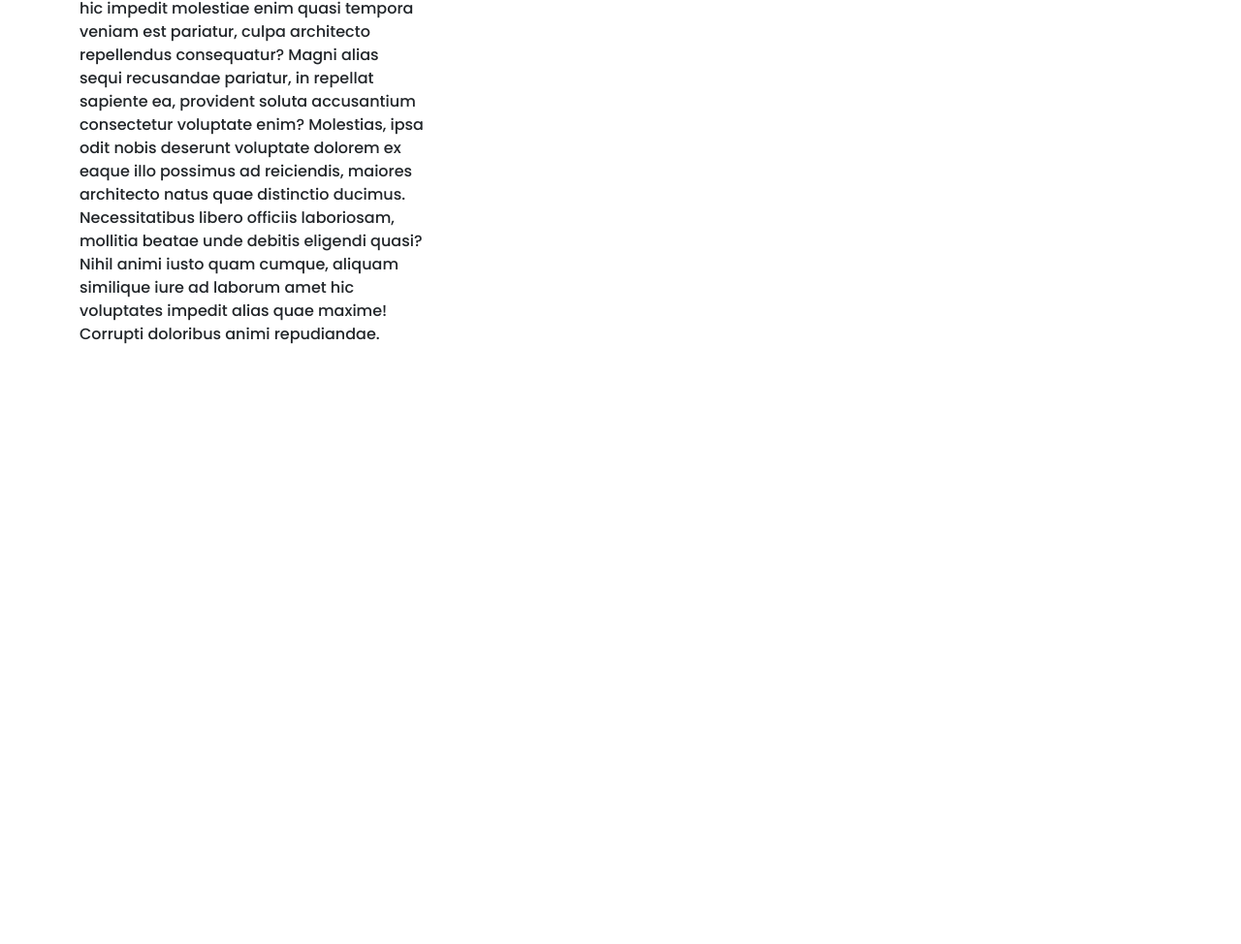
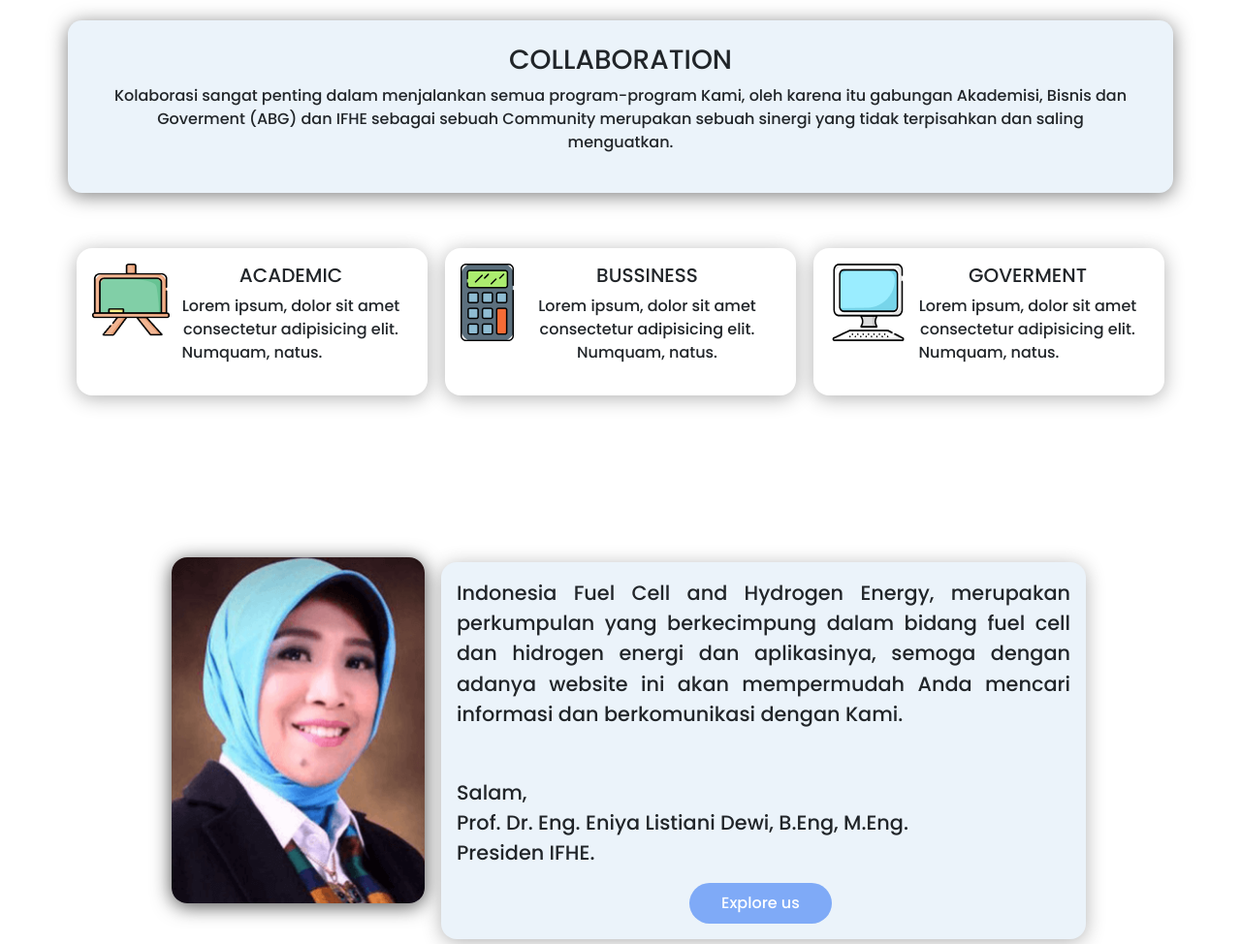
Before and after one commit to PratamaRafi/ifhe-webapss, a plain HTML site: page index.html in a window 1280 px wide. Shown: the part 678-1652 px from the top of the page at 97% size. Before the commit the page ends 1051 px from the top, so only its background shows below. Drawn offline with nearby package versions, Linux system fonts and the light colour scheme.

Commit message:
opening card president

```diff
--- a/css/main.css
+++ b/css/main.css
@@ -3,11 +3,11 @@ body {
   font-family: "Poppins", sans-serif;
 }
 
-body {
+/* body {
   background-image: url(../img/background.png);
-}
+} */
 
-body {
+body::before {
   content: "";
   background-image: url(../img/background.png);
   background-position: top right;
@@ -15,14 +15,24 @@ body {
   background-position-y: 150px;
   background-size: 50vmax;
   position: absolute;
+  width: 100%;
   top: 0;
   left: 0;
   bottom: 0;
   right: 0;
 }
 
-.custom-nav {
-  /* background-color: #7faaf7; */
+@media screen and (max-width: 992px) {
+  body::before {
+    margin-top: 0px;
+    opacity: 0.2;
+  }
+}
+
+@media screen and (max-width: 992px) {
+  .custom-section {
+    text-align: center;
+  }
 }
 
 .custom-nav #navbarNav .navbar-nav .nav-item .nav-link {
@@ -68,7 +78,87 @@ body {
 }
 
 .custom-section a:hover {
-  color: #7faaf7;
+  color: white;
   border: 1px solid #7faaf7;
-  background-color: transparent;
+  background-color: #415da5;
 }
+
+.collab {
+  background-color: #ebf3fa;
+  border-radius: 0.9em !important;
+  box-shadow: 0 3px 20px rgba(0, 0, 0, 0.5) !important;
+}
+
+.info {
+  background-color: whitesmoke;
+  border-radius: 1em !important;
+  margin: 5px !important;
+  box-shadow: 0 3px 20px rgba(0, 0, 0, 0.3) !important;
+  padding: 1em;
+}
+
+.info-deputy {
+  background-color: #ebf3fa;
+  border-radius: 1em !important;
+  margin: 5px !important;
+  box-shadow: 0 3px 20px rgba(0, 0, 0, 0.3) !important;
+  padding: 1em;
+}
+
+.info-deputy p {
+  font-size: 1.3em;
+  text-align: justify;
+}
+
+@media screen and (max-width: 992px) {
+  .info-deputy {
+    margin-top: 1em;
+  }
+}
+
+@media screen and (max-width: 992px) {
+  .info-deputy p {
+    font-size: 1rem;
+  }
+}
+
+.info-deputy a {
+  display: inline-block;
+  color: white;
+  background-color: #7faaf7;
+  border-radius: 1.5em;
+  padding: 0.5em 2em;
+  text-decoration: none;
+  -webkit-transition: 0.5s ease;
+  transition: 0.5s ease;
+  border: 1px solid transparent;
+  font-weight: 500;
+  margin-left: 15em;
+}
+
+.info-deputy a:hover {
+  color: white;
+  border: 1px solid #7faaf7;
+  background-color: #415da5;
+}
+
+@media screen and (max-width: 992px) {
+  .info-deputy a {
+    margin-left: auto;
+  }
+}
+
+.text-info {
+  text-align: center;
+  color: #212529 !important;
+}
+
+.member-img {
+  border-radius: 1em;
+  height: 357px;
+  width: 268px;
+  /* margin-left: 150px; */
+  -webkit-box-shadow: 0 3px 20px rgba(0, 0, 0, 0.7);
+  box-shadow: 0 3px 20px rgba(0, 0, 0, 0.7);
+  /* margin-bottom: 100px; */
+}
--- a/index.html
+++ b/index.html
@@ -69,7 +69,7 @@
         <div class="row custom-section">
           <div class="col-12 col-lg-5">
             <h2>Welcome,</h2>
-            <h3>Selamat datang di website IFHE.OR.ID. Indonesia Fuel Cell and Hydrogen Energy</h3>
+            <h3>Selamat datang di website Indonesia Fuel Cell and Hydrogen Energy</h3>
             <p>Lorem ipsum dolor sit amet consectetur adipisicing elit. Reprehenderit pariatur exercitationem quod repellat cumque possimus delectus doloremque, amet iste. Sint.</p>
             <a href="#">Join us</a>
           </div>
@@ -79,15 +79,73 @@
 
       <!-- ICON INFO -->
       <section class="section">
-        <div class="container" id="prolog">
-          <div class="row">
-            <div class="col-4 info">
-              <p>Lorem ipsum dolor sit amet consectetur adipisicing elit. Maiores quibusdam molestiae ratione, reiciendis dolore repellendus exercitationem? Sapiente distinctio suscipit quaerat minus provident hic impedit molestiae enim quasi tempora veniam est pariatur, culpa architecto repellendus consequatur? Magni alias sequi recusandae pariatur, in repellat sapiente ea, provident soluta accusantium consectetur voluptate enim? Molestias, ipsa odit nobis deserunt voluptate dolorem ex eaque illo possimus ad reiciendis, maiores architecto natus quae distinctio ducimus. Necessitatibus libero officiis laboriosam, mollitia beatae unde debitis eligendi quasi? Nihil animi iusto quam cumque, aliquam similique iure ad laborum amet hic voluptates impedit alias quae maxime! Corrupti doloribus animi repudiandae.</p>
+        <div class="container mt-5 pt-5" id="prolog">
+          <div class="row justify-content-center">
+            <div class="col-lg">
+              <div class="row justify-content-center my-5 p-4 collab" style="text-align: center;">
+                <h3>COLLABORATION</h3>
+                <p>Kolaborasi sangat penting dalam menjalankan semua program-program Kami, oleh karena itu gabungan Akademisi, Bisnis dan Goverment (ABG) dan IFHE sebagai sebuah Community merupakan sebuah sinergi yang tidak terpisahkan dan saling menguatkan.</p>
+              </div>
+              <div class="row my-2">
+                <div class="col-lg-4 p-1">
+                  <div class="bg-white info">
+                    <div class="col float-start">
+                        <img src="img/academic.png" alt="icon academic">
+                    </div>
+                    <div class="col text-info">
+                      <h5>ACADEMIC</h5>
+                      <p>Lorem ipsum, dolor sit amet consectetur adipisicing elit. Numquam, natus.</p>
+                    </div>
+                  </div>
+                </div>
+                <div class="col-lg-4 p-1">
+                  <div class="bg-white info">
+                    <div class="col float-start">
+                        <img src="img/bussiness.png" alt="icon bussiness">
+                    </div>
+                    <div class="col text-info">
+                      <h5>BUSSINESS</h5>
+                      <p>Lorem ipsum, dolor sit amet consectetur adipisicing elit. Numquam, natus.</p>
+                    </div>
+                  </div>
+                </div>
+                <div class="col-lg-4 p-1">
+                  <div class="bg-white info">
+                    <div class="col float-start">
+                        <img src="img/laptop.png" alt="icon laptop">
+                    </div>
+                    <div class="col text-info">
+                      <h5>GOVERMENT</h5>
+                      <p>Lorem ipsum, dolor sit amet consectetur adipisicing elit. Numquam, natus.</p>
+                    </div>
+                  </div>
+                </div>
+
+                </div>
+              </div>
+
             </div>
           </div>
         </div>
       </section>
       <!-- END ICON INFO -->
+
+      <!-- DEPUTY INFO -->
+      <div class="container">
+        <div class="row" style="margin-top: 150px;">
+          <div class="col-lg-3 offset-1" id="deputy-info">
+            <img src="img/member/eniya.png" class="img-fluid member-img" alt="president-pict">
+          </div>
+          <div class="col-lg-7 info-deputy">
+              <p style="padding-bottom: 10px;">Indonesia Fuel Cell and Hydrogen Energy, merupakan perkumpulan yang berkecimpung dalam bidang fuel cell dan hidrogen energi dan aplikasinya, semoga dengan adanya website ini akan mempermudah Anda mencari informasi dan berkomunikasi dengan Kami.</p><br>
+              <p>Salam,<br>
+              Prof. Dr. Eng. Eniya Listiani Dewi, B.Eng, M.Eng.<br>
+              Presiden IFHE.</p>
+              <a href="#">Explore us</a>
+          </div>
+      </div>
+      </div>
+      <!-- END DEPUTY INFO -->
 
     <!-- Optional JavaScript; choose one of the two! -->
 
```
Also changed, not shown: img/academic.png (added), img/atom.png (added), img/bussiness.png (added), img/hydro.png (added), img/laptop.png (added), img/medal.png (added), img/member/eniya.png (added).
